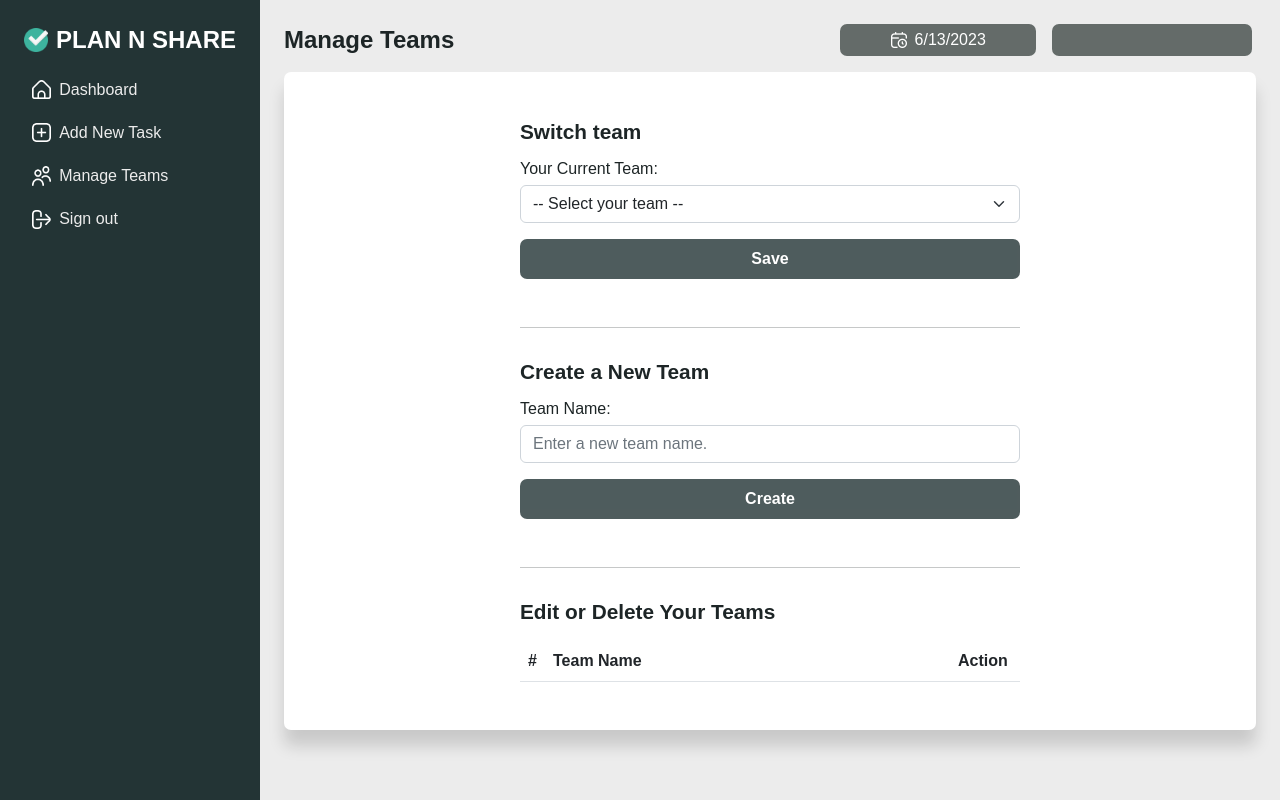
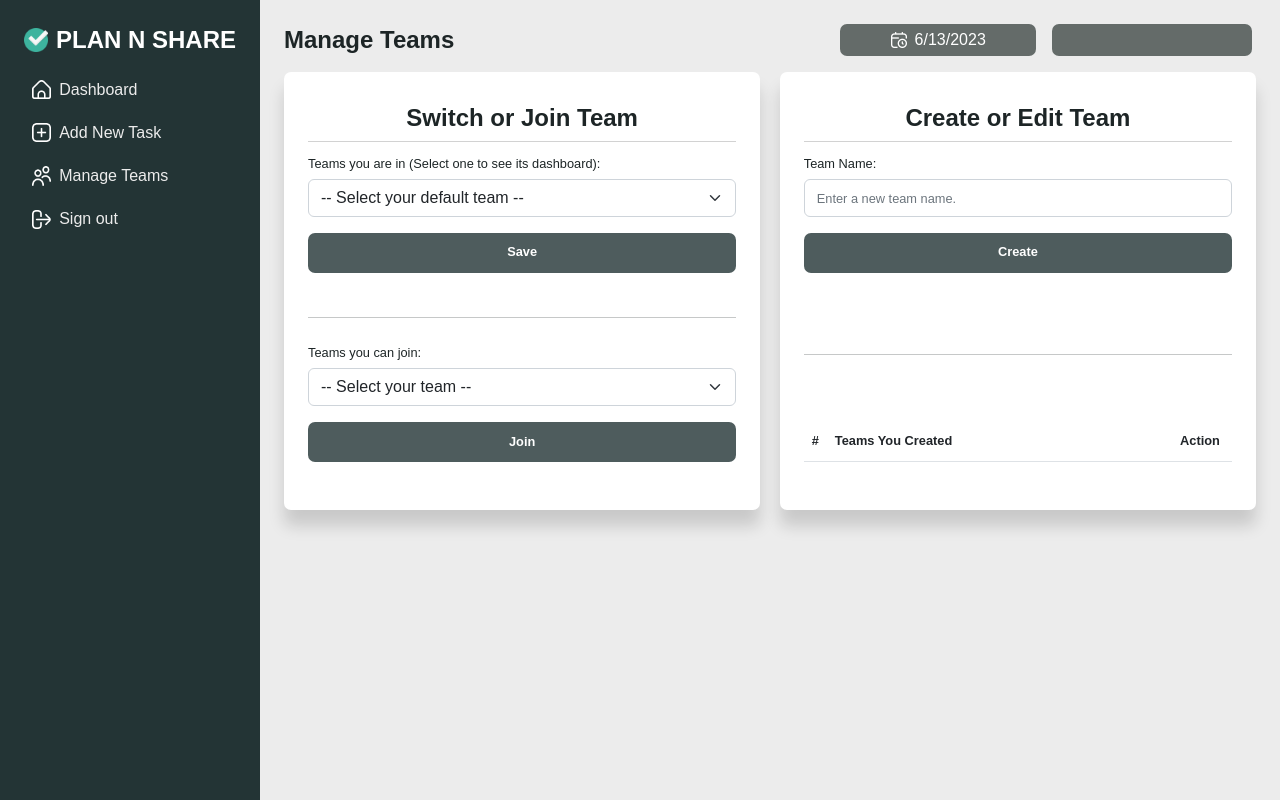
Before and after one commit to clairehwcho/plan-n-share, a Flask app: template flask_app/templates/manage_teams.html in a window 1280 px wide. Run offline with Flask 3, Linux system fonts and the light colour scheme; the template is opened without the code that fills it, so the values that code supplies are empty; the visitor is signed in with stand-in values (Sample User, id 1).

Commit message:
update index css

```diff
--- a/flask_app/controllers/controller_routes.py
+++ b/flask_app/controllers/controller_routes.py
@@ -31,14 +31,12 @@ def render_dashboard():
 
         all_user_tasks = Task.get_all_user_tasks(user_data)
         all_team_tasks = Task.get_all_team_tasks(user_data)
-        all_teams = Team.get_all_teams()
         current_team = Team.get_one_team_by_user_id(user_data)
 
         return render_template(
             'dashboard.html',
             all_user_tasks=all_user_tasks,
             all_team_tasks=all_team_tasks,
-            all_teams=all_teams,
             current_team=current_team
         )
     except:
--- a/flask_app/controllers/controller_tasks.py
+++ b/flask_app/controllers/controller_tasks.py
@@ -7,7 +7,7 @@ from flask_app.models.model_task import Task
 
 @app.route('/tasks/new')
 def render_add_task():
-    try:
+    # try:
         if 'user_id' not in session:
             return redirect('/')
 
@@ -27,8 +27,8 @@ def render_add_task():
             current_team=current_team,
             all_team_users=all_team_users
         )
-    except:
-        return render_template("error.html")
+    # except:
+    #     return render_template("error.html")
 
 
 @app.route('/tasks/new/create', methods=['POST'])
--- a/flask_app/controllers/controller_users.py
+++ b/flask_app/controllers/controller_users.py
@@ -60,7 +60,7 @@ def create_user():
     except:
         return render_template("error.html")
 
-@app.route('/users/<int:id>/team/update', methods=['POST'])
+@app.route('/users/<int:id>/teams/default/update', methods=['POST'])
 def update_team_id(id):
     try:
         if 'user_id' not in session:
@@ -77,7 +77,7 @@ def update_team_id(id):
         try:
             User.update(user_data)
             session['team_id'] = request.form['team_id']
-            flash('Your team has been successfully switched.',
+            flash('Your default team has been successfully switched.',
                 'info_edit_team_id_success')
         except:
             flash('Something went wrong. Try again.', 'error_edit_team_id')
--- a/flask_app/models/model_user.py
+++ b/flask_app/models/model_user.py
@@ -31,7 +31,7 @@ class User:
 
     @classmethod
     def get_all_users_by_team_id(cls, data):
-        query = "SELECT * FROM users LEFT JOIN teams ON users.team_id = teams.id WHERE users.team_id = %(id)s;"
+        query = "SELECT * FROM users LEFT JOIN team_user ON users.id = team_user.user_id LEFT JOIN teams ON teams.id = team_user.team_id WHERE teams.id = %(id)s;"
         result = connectToMySQL(DATABASE).query_db(query, data)
         all_team_users = []
         for user in result:
--- a/flask_app/static/css/reset.css
+++ b/flask_app/static/css/reset.css
@@ -1,3 +1,4 @@
+/* --- RESET CSS --- */
 * {
     margin: 0;
     padding: 0;
@@ -26,7 +27,8 @@ h3,
 h4,
 h5,
 h6 {
-    font-size: 100%;
+    margin: 0;
+    padding: 0;
 }
 
 input,
--- a/flask_app/static/css/style.css
+++ b/flask_app/static/css/style.css
@@ -126,11 +127,17 @@ template {
 
 .card-body {
     width: 100%;
+    font-size: 0.8rem;
     display: flex;
     flex-direction: column;
     justify-content: space-between;
     margin: 0;
     padding: 1rem 0 0.5rem 0;
+}
+
+/* form styling */
+input::placeholder {
+    font-size: 0.8rem;
 }
 
 /* button styling */
@@ -534,24 +536,6 @@ template {
 }
 
 /* MANAGE TEAMS PAGE */
-#edit-current-team-card .card-body {
-    width: 300px;
-    display: flex;
-    flex-direction: column;
-}
-
-#edit-current-team-card h6 {
-    font-size: 1.3rem;
-    margin-bottom: 1rem;
-}
-
-#edit-current-team-card form {
-    width: 100%;
-}
-
-#manage-teams-table {
-    width: 100%;
-}
 
 .edit-team-name-form-container {
     display: none;
@@ -691,12 +667,14 @@ template {
         line-height: 1.5rem;
     }
 
-    .task-card .card-header h6 {
-        font-size: 1.3rem;
+    .manage-teams-card-column-wrapper {
+        justify-content: space-between;
+        gap: 0;
     }
 
-    #edit-current-team-card .card-body {
-        width: 500px;
+    .manage-teams-card-column {
+        flex: 0 0 49%;
+        max-width: 49%;
     }
 }
 
--- a/flask_app/templates/manage_teams.html
+++ b/flask_app/templates/manage_teams.html
@@ -87,19 +87,21 @@
 
 
             <div class="main-content-row">
-                <div class="card-column-wrapper">
-                    <div class="card-column">
-                        <div class="card task-card" id="edit-current-team-card">
+                <div class="card-column-wrapper manage-teams-card-column-wrapper">
+                    <div class="card-column manage-teams-card-column">
+                        <div class="card">
+                            <div class="card-header">
+                                <h6>Switch or Join Team</h6>
+                            </div>
                             <div class="card-body">
-                                <h6>Switch team</h6>
-                                <form action="/users/{{session['user_id']}}/team/update" method="post"
+                                <form action="/users/{{session['user_id']}}/teams/default/update" method="post"
                                     autocomplete="off">
                                     <div class="form-group mb-3">
-                                        <label for="edit-team-id" class="mb-2">Your Current Team:</label>
+                                        <label for="edit-team-id" class="mb-2">Teams you are in (Select one to see its dashboard):</label>
                                         <select class="form-select manage-teams-input" id="edit-team-id" name="team_id">
-                                            <option value="">-- Select your team --</option>
-                                            {% if all_teams %}
-                                            {% for team in all_teams %}
+                                            <option value="">-- Select your default team --</option>
+                                            {% if all_joined_teams %}
+                                            {% for team in all_joined_teams %}
                                             {% if team.id == current_team.id %}
                                             <option value="{{team.id}}" selected="selected">{{team.name}}</option>
                                             {% else %}
@@ -151,7 +153,71 @@
                                 <br>
                                 <hr>
                                 <br>
-                                <h6>Create a New Team</h6>
+                                <form action="/users/{{session['user_id']}}/teams/add" method="post" autocomplete="off">
+                                    <div class="form-group mb-3">
+                                        <label for="create_team_user" class="mb-2">Teams you can join:</label>
+                                        <select class="form-select manage-teams-input" id="create_team_user"
+                                            name="team_id">
+                                            <option value="">-- Select your team --</option>
+                                            {% if all_unjoined_teams %}
+                                            {% for team in all_unjoined_teams %}
+                                            {% if team.id == current_team.id %}
+                                            <option value="{{team.id}}" selected="selected">{{team.name}}</option>
+                                            {% else %}
+                                            <option value="{{team.id}}">{{team.name}}</option>
+                                            {% endif %}
+                                            {% endfor %}
+                                            {% endif %}
+                                        </select>
+                                        {% with messages =
+                                        get_flashed_messages(category_filter=["error_edit_team_id"]) %}
+                                        {% if messages %}
+                                        {% for message in messages %}
+                                        <p class="alert-message error-message">
+                                            <svg xmlns="http://www.w3.org/2000/svg" width="0.8rem" height="0.8rem"
+                                                fill="currentColor" class="bi bi-exclamation-triangle-fill"
+                                                viewBox="0 0 16 16">
+                                                <path
+                                                    d="M8.982 1.566a1.13 1.13 0 0 0-1.96 0L.165 13.233c-.457.778.091 1.767.98 1.767h13.713c.889 0 1.438-.99.98-1.767L8.982 1.566zM8 5c.535 0 .954.462.9.995l-.35 3.507a.552.552 0 0 1-1.1 0L7.1 5.995A.905.905 0 0 1 8 5zm.002 6a1 1 0 1 1 0 2 1 1 0 0 1 0-2z" />
+                                            </svg>
+                                            {{ message }}
+                                        </p>
+                                        {% endfor %}
+                                        {% endif %}
+                                        {% endwith %}
+
+                                        {% with messages =
+                                        get_flashed_messages(category_filter=["info_create_team_user_success"]) %}
+                                        {% if messages %}
+                                        {% for message in messages %}
+                                        <p class="alert-message success-message">
+                                            <svg xmlns="http://www.w3.org/2000/svg" width="0.8rem" height="0.8rem"
+                                                fill="currentColor" class="bi bi-check-circle-fill" viewBox="0 0 16 16">
+                                                <path
+                                                    d="M16 8A8 8 0 1 1 0 8a8 8 0 0 1 16 0zm-3.97-3.03a.75.75 0 0 0-1.08.022L7.477 9.417 5.384 7.323a.75.75 0 0 0-1.06 1.06L6.97 11.03a.75.75 0 0 0 1.079-.02l3.992-4.99a.75.75 0 0 0-.01-1.05z" />
+                                            </svg>
+                                            {{ message }}
+                                        </p>
+                                        {% endfor %}
+                                        {% endif %}
+                                        {% endwith %}
+                                    </div>
+                                    <div class="form-group mb-3">
+                                        <button class="button button-1 full-width" id="join-team-form-submit-button"
+                                            type="submit">
+                                            Join
+                                        </button>
+                                    </div>
+                                </form>
+                            </div>
+                        </div>
+                    </div>
+                    <div class="card-column manage-teams-card-column">
+                        <div class="card">
+                            <div class="card-header">
+                                <h6>Create or Edit Team</h6>
+                            </div>
+                            <div class="card-body">
                                 <form action="/teams/create" method="post" autocomplete="off">
                                     <div class="form-group mb-3">
                                         <label for="create-team" class="mb-2">Team Name:</label>
@@ -200,17 +266,14 @@
                                 <br>
                                 <hr>
                                 <br>
-                                <h6>Edit or Delete Your Teams</h6>
                                 {% with messages =
                                 get_flashed_messages(category_filter=["error_edit_team_name"])
                                 %}
                                 {% if messages %}
                                 {% for message in messages %}
                                 <p class="alert-message error-message">
-                                        <svg xmlns="http://www.w3.org/2000/svg" width="0.8rem"
-                                            height="0.8rem" fill="currentColor"
-                                            class="bi bi-exclamation-triangle-fill"
-                                            viewBox="0 0 16 16">
+                                    <svg xmlns="http://www.w3.org/2000/svg" width="0.8rem" height="0.8rem"
+                                        fill="currentColor" class="bi bi-exclamation-triangle-fill" viewBox="0 0 16 16">
                                         <path
                                             d="M8.982 1.566a1.13 1.13 0 0 0-1.96 0L.165 13.233c-.457.778.091 1.767.98 1.767h13.713c.889 0 1.438-.99.98-1.767L8.982 1.566zM8 5c.535 0 .954.462.9.995l-.35 3.507a.552.552 0 0 1-1.1 0L7.1 5.995A.905.905 0 0 1 8 5zm.002 6a1 1 0 1 1 0 2 1 1 0 0 1 0-2z" />
                                     </svg>
@@ -224,21 +287,23 @@
                                         <thead>
                                             <tr>
                                                 <th class="list-table-th-id">#</th>
-                                                <th class="list-table-th-name">Team Name</th>
+                                                <th class="list-table-th-name">Teams You Created</th>
                                                 <th class="list-table-th-action">Action</th>
                                             </tr>
                                         </thead>
                                         <tbody class="table-group-divider">
-                                            {% if all_user_teams %}
-                                            {% for team in all_user_teams %}
+                                            {% if all_created_teams %}
+                                            {% for team in all_created_teams %}
                                             <tr class="table-body-row">
                                                 <td><span class="table-row-id"></span></td>
                                                 <td>
                                                     <div class="team-name-td">
                                                         {{ team.name }}
                                                     </div>
-                                                    <div class="edit-team-name-form-container" id="edit-team-name-form-container-{{team.id}}">
-                                                        <form class="edit-team-name-form" action="/teams/{{team.id}}/update" method="post"
+                                                    <div class="edit-team-name-form-container"
+                                                        id="edit-team-name-form-container-{{team.id}}">
+                                                        <form class="edit-team-name-form"
+                                                            action="/teams/{{team.id}}/update" method="post"
                                                             autocomplete="off">
                                                             <input class="form-control" type="text" name="name"
                                                                 value="{{team.name}}">
@@ -259,7 +324,7 @@
                                                             data-id="{{team.id}}">
                                                             <img src="{{ url_for('static', filename='images/icons/edit-action-icon.png') }}"
                                                                 class="action-button-icon" alt="edit-action-icon">
-                                                            Edit
+                                                            Rename
                                                         </div>
                                                         <div class="action-button delete-action-button">
                                                             <a href="/teams/{{team.id}}/delete">
```
Also changed, not shown: other parts of flask_app/static/css/style.css (+21 -33 lines), flask_app/controllers/controller_teams.py (+8 -2 lines), flask_app/db/schema.sql (+18 -12 lines), flask_app/db/seeds.sql (+9 -2 lines), flask_app/models/model_team.py (+26 -4 lines), flask_app/templates/dashboard.html (+6 -6 lines), flask_app/templates/index.html (+7 -7 lines), flask_app/templates/register.html (+5 -5 lines). Lines whose indentation alone changed are shown as unchanged.
